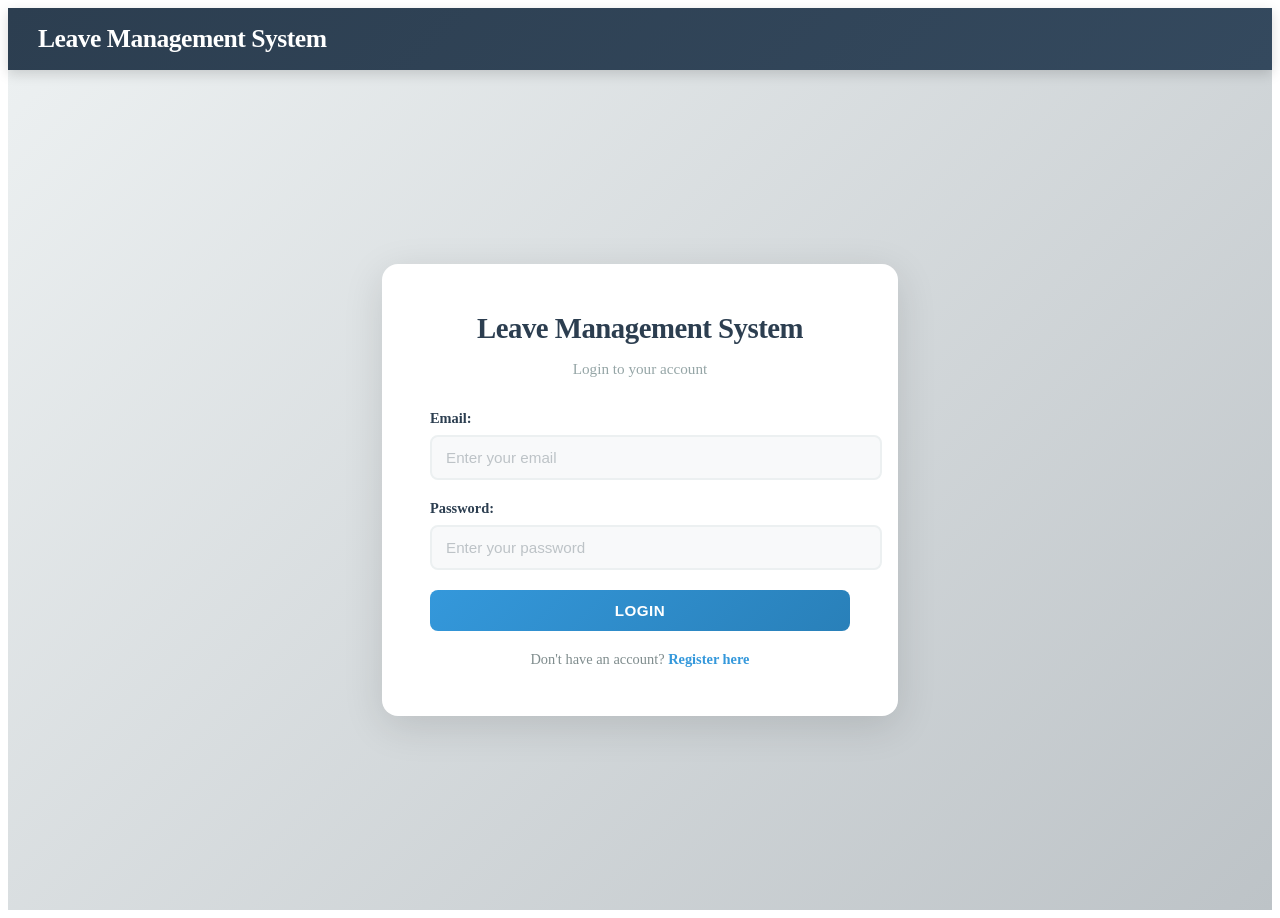
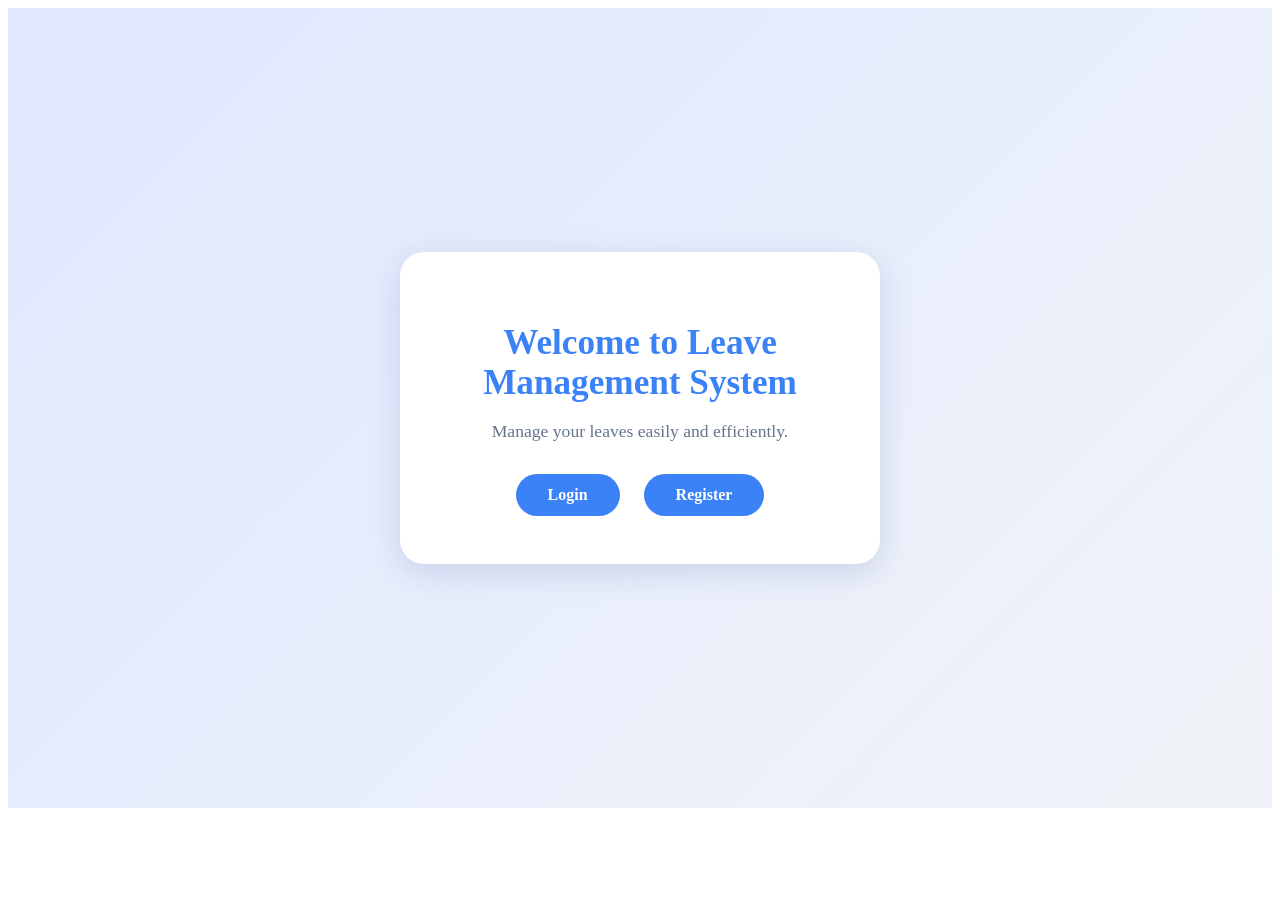
Before and after one commit to Akshit0707/Leave-Management-System, an Angular app in the folder leave-management-ui/: page / in a window 1280 px wide. Before the commit this address led to /login. After the commit the page ends 816 px from the top, so only its background shows below. Built offline with nearby package versions, Linux system fonts and the light colour scheme.

Commit message:
Ui update and landing page

```diff
--- a/leave-management-ui/src/app/app.css
+++ b/leave-management-ui/src/app/app.css
@@ -38,6 +38,26 @@ body {
   font-size: 1.6rem;
   font-weight: 700;
   margin: 0;
+}
+
+/* Unified Button Styles */
+.btn, .login-btn, .landing-btn, .logout-btn, .register-btn {
+  background: #3b82f6;
+  color: #fff;
+  padding: 0.75rem 2rem;
+  border-radius: 2rem;
+  text-decoration: none;
+  font-weight: 600;
+  font-size: 1rem;
+  border: none;
+  cursor: pointer;
+  transition: background 0.2s, box-shadow 0.2s;
+  box-shadow: 0 2px 8px rgba(59, 130, 246, 0.08);
+}
+.btn:hover, .login-btn:hover, .landing-btn:hover, .logout-btn:hover, .register-btn:hover {
+  background: #2563eb;
+  box-shadow: 0 4px 16px rgba(59, 130, 246, 0.15);
+}
   letter-spacing: -0.5px;
 }
 
--- a/leave-management-ui/src/app/app.html
+++ b/leave-management-ui/src/app/app.html
@@ -1,9 +1,9 @@
+<ng-container *ngIf="authService.isAuthenticated() && !isLandingPage(); else landingHeader">
   <nav class="navbar">
     <div class="navbar-container">
       <h1 class="navbar-title">Leave Management System</h1>
-    <div class="navbar-links" *ngIf="authService.isAuthenticated()">
-      <a routerLink="/" routerLinkActive="active" [routerLinkActiveOptions]="exactOptions">Dashboard</a>
-
+      <div class="navbar-links">
+        <a routerLink="/dashboard" routerLinkActive="active" [routerLinkActiveOptions]="exactOptions">Dashboard</a>
         <div *ngIf="!isManager()" class="employee-nav-links">
           <a routerLink="/create-leave" routerLinkActive="active">
             <span class="nav-icon">📝</span> Request Leave
@@ -12,12 +12,14 @@
             <span class="nav-icon">📋</span> My Leaves
           </a>
         </div>
-
         <button class="logout-btn" (click)="logout()">Logout</button>
       </div>
     </div>
   </nav>
-
+</ng-container>
+<ng-template #landingHeader>
+  <!-- Optionally, add a minimal header or logo for landing/login/register -->
+</ng-template>
 <main class="main-content">
   <router-outlet></router-outlet>
 </main>
--- a/leave-management-ui/src/app/app.routes.ts
+++ b/leave-management-ui/src/app/app.routes.ts
@@ -8,11 +8,13 @@ import { PendingLeavesComponent } from './pages/pending-leaves/pending-leaves.co
 import { authGuard } from './services/auth.guard';
 import { managerGuard } from './services/manager.guard';
 import { LoginComponent } from './pages/login/Login.component';
+import { LandingComponent } from './pages/landing/landing.component';
 
 export const routes: Routes = [
+  { path: '', component: LandingComponent },
   { path: 'login', component: LoginComponent },
   { path: 'register', component: RegisterComponent },
-  { path: '', component: DashboardComponent, canActivate: [authGuard] },
+  { path: 'dashboard', component: DashboardComponent, canActivate: [authGuard] },
   { path: 'my-leaves', component: MyLeavesComponent, canActivate: [authGuard] },
   { path: 'create-leave', component: CreateLeaveComponent, canActivate: [authGuard] },
   { path: 'pending-leaves', component: PendingLeavesComponent, canActivate: [authGuard, managerGuard] },
--- a/leave-management-ui/src/app/app.ts
+++ b/leave-management-ui/src/app/app.ts
@@ -23,4 +23,9 @@ export class App {
   isManager() {
     return this.authService.isManager();
   }
+
+  isLandingPage() {
+    const url = this.router.url;
+    return url === '/' || url.startsWith('/login') || url.startsWith('/register');
+  }
 }
--- /dev/null
+++ b/leave-management-ui/src/app/pages/landing/index.ts
@@ -0,0 +1 @@
+export * from './landing.component';
--- /dev/null
+++ b/leave-management-ui/src/app/pages/landing/landing.component.css
@@ -0,0 +1,49 @@
+.landing-container {
+  min-height: 100vh;
+  display: flex;
+  align-items: center;
+  justify-content: center;
+  background: linear-gradient(135deg, #e0e7ff 0%, #f0f4f8 100%);
+}
+
+.landing-card {
+  background: #fff;
+  padding: 3rem 2.5rem;
+  border-radius: 1.5rem;
+  box-shadow: 0 8px 32px 0 rgba(31, 38, 135, 0.15);
+  text-align: center;
+  max-width: 400px;
+}
+
+.landing-card h1 {
+  margin-bottom: 1rem;
+  color: #3b82f6;
+  font-size: 2.2rem;
+}
+
+.landing-card p {
+  margin-bottom: 2rem;
+  color: #64748b;
+  font-size: 1.1rem;
+}
+
+.landing-actions {
+  display: flex;
+  gap: 1.5rem;
+  justify-content: center;
+}
+
+.landing-btn {
+  background: #3b82f6;
+  color: #fff;
+  padding: 0.75rem 2rem;
+  border-radius: 2rem;
+  text-decoration: none;
+  font-weight: 600;
+  font-size: 1rem;
+  transition: background 0.2s;
+}
+
+.landing-btn:hover {
+  background: #2563eb;
+}
--- /dev/null
+++ b/leave-management-ui/src/app/pages/landing/landing.component.html
@@ -0,0 +1,10 @@
+<div class="landing-container">
+  <div class="landing-card">
+    <h1>Welcome to Leave Management System</h1>
+    <p>Manage your leaves easily and efficiently.</p>
+    <div class="landing-actions">
+      <a routerLink="/login" class="landing-btn">Login</a>
+      <a routerLink="/register" class="landing-btn">Register</a>
+    </div>
+  </div>
+</div>
--- /dev/null
+++ b/leave-management-ui/src/app/pages/landing/landing.component.ts
@@ -0,0 +1,18 @@
+import { Component, OnInit } from '@angular/core';
+import { Router } from '@angular/router';
+import { Auth } from '../../services/auth';
+
+@Component({
+  selector: 'app-landing',
+  templateUrl: './landing.component.html',
+  styleUrls: ['./landing.component.css']
+})
+export class LandingComponent implements OnInit {
+  constructor(private auth: Auth, private router: Router) {}
+
+  ngOnInit() {
+    if (this.auth.isAuthenticated()) {
+      this.router.navigate(['/dashboard']);
+    }
+  }
+}
--- a/leave-management-ui/src/app/pages/login/login.component.html
+++ b/leave-management-ui/src/app/pages/login/login.component.html
@@ -30,12 +30,12 @@
 
       <div *ngIf="error" class="error-message">{{ error }}</div>
 
-      <button type="submit" [disabled]="isLoading" class="login-btn">
+      <button type="submit" [disabled]="isLoading" class="login-btn btn">
         {{ isLoading ? 'Logging in...' : 'Login' }}
       </button>
 
       <div class="register-link">
-        Don't have an account? <a routerLink="/register">Register here</a>
+        Don't have an account? <a routerLink="/register" class="register-btn btn" style="margin-left: 0.5rem;">Register</a>
       </div>
     </form>
   </div>
--- a/leave-management-ui/src/app/pages/register/register.component.html
+++ b/leave-management-ui/src/app/pages/register/register.component.html
@@ -89,11 +89,11 @@
       <div *ngIf="error" class="error-message">{{ error }}</div>
 
       <button type="submit" [disabled]="isLoading" class="register-btn">
-        {{ isLoading ? 'Creating Account...' : 'Register' }}
+          {{ isLoading ? 'Registering...' : 'Register' }}
       </button>
 
       <div class="login-link">
-        Already have an account? <a routerLink="/login">Login here</a>
+          Already have an account? <a routerLink="/login" class="login-btn btn" style="margin-left: 0.5rem;">Login</a>
       </div>
     </form>
   </div>
```
Lines whose indentation alone changed are shown as unchanged.
